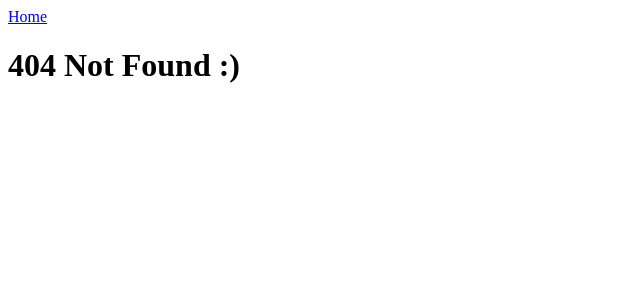
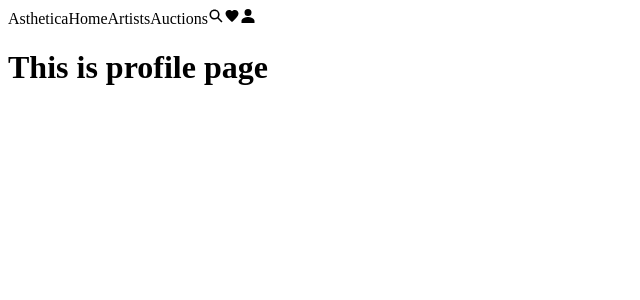
Before and after one commit to phanee27/CI-CD_SDP_Asthetica, a React (Vite) app in the folder asthetica/: page /profile in a window 1280 px wide. Before the commit this address had no page. Shown: the top 300 px of the page, without its empty margins (0-640 px from the left). Built offline with nearby package versions, Linux system fonts and the light colour scheme.

Commit message:
added new links in Navabar

```diff
--- a/asthetica/package.json
+++ b/asthetica/package.json
@@ -12,6 +12,7 @@
   "dependencies": {
     "react": "^18.3.1",
     "react-dom": "^18.3.1",
+    "react-icons": "^5.5.0",
     "react-router-dom": "^7.2.0"
   },
   "devDependencies": {
--- /dev/null
+++ b/asthetica/src/components/Artists.jsx
@@ -0,0 +1,11 @@
+import React from 'react';
+
+const Artists = () => {
+    return (
+        <div>
+            <h1>This is Artist page</h1>
+        </div>
+    );
+}
+
+export default Artists;
--- /dev/null
+++ b/asthetica/src/components/Autions.jsx
@@ -0,0 +1,11 @@
+import React from 'react';
+
+const Autions = () => {
+    return (
+        <div>
+            <h1>This is Autions page</h1>
+        </div>
+    );
+}
+
+export default Autions;
--- /dev/null
+++ b/asthetica/src/components/Profile.jsx
@@ -0,0 +1,11 @@
+import React from 'react';
+
+const Profile = () => {
+    return (
+        <div>
+            <h1>This is profile page</h1>
+        </div>
+    );
+}
+
+export default Profile;
--- /dev/null
+++ b/asthetica/src/components/Search.jsx
@@ -0,0 +1,11 @@
+import React from 'react';
+
+const Search = () => {
+    return (
+        <div>
+            <h1>This is search page</h1>
+        </div>
+    );
+}
+
+export default Search;
--- /dev/null
+++ b/asthetica/src/components/Wishlist.jsx
@@ -0,0 +1,11 @@
+import React from 'react';
+
+const Wishlist = () => {
+    return (
+        <div>
+            <h1>This is Wishlist page</h1>
+        </div>
+    );
+}
+
+export default Wishlist;
--- a/asthetica/src/navbar/Navbar.jsx
+++ b/asthetica/src/navbar/Navbar.jsx
@@ -3,20 +3,34 @@ import {Routes,Route,Link} from 'react-router-dom'
 import NotFound from './NotFound';
 import App from '../App';
 import Home from '../components/Home';
+import './style.css'
+import Artists from '../components/Artists';
+import Autions from '../components/Autions';
+import Search from '../components/Search';
+import Wishlist from '../components/Wishlist';
+import Profile from '../components/Profile';
+import { IoSearchSharp } from "react-icons/io5";
+import { IoMdHeart } from "react-icons/io";
+import { IoPersonSharp } from "react-icons/io5";
 
 const Navbar = () => {
     return (
-        <div>
+        <div className='navbar'>
+            <Link to='/'>Asthetica</Link>
             <Link to='/'>Home</Link>
-            <Link to=''></Link>
-            <Link to=''></Link>
-            <Link to=''></Link>
-            <Link to=''></Link>
+            <Link to='artists'>Artists</Link>
+            <Link to='autions'>Auctions</Link>
+            <Link to='search'><IoSearchSharp /></Link>
+            <Link to='wishlist'><IoMdHeart /></Link>
+            <Link to='profile'><IoPersonSharp/></Link>
+
             <Routes>
                 <Route path='/' element={<Home/>}/>
-                <Route path='' element={" "}/>
-                <Route path='' element={" "}/>
-                <Route path='' element={" "}/>
+                <Route path='/artists' element={<Artists/>}/>
+                <Route path='/autions' element={<Autions/>}/>
+                <Route path='/search' element={<Search/>}/>
+                <Route path='/wishlist' element={<Wishlist/>}/>
+                <Route path='/profile' element={<Profile/>}/>
                 <Route path='*' Component={NotFound}/>
             </Routes>
         </div>
--- /dev/null
+++ b/asthetica/src/navbar/style.css
@@ -0,0 +1,5 @@
+.navbar a{
+    text-decoration: none;
+    color: black;
+
+}
```
Also changed, not shown: 1 other file (tests, documents, lock files or other folders).
